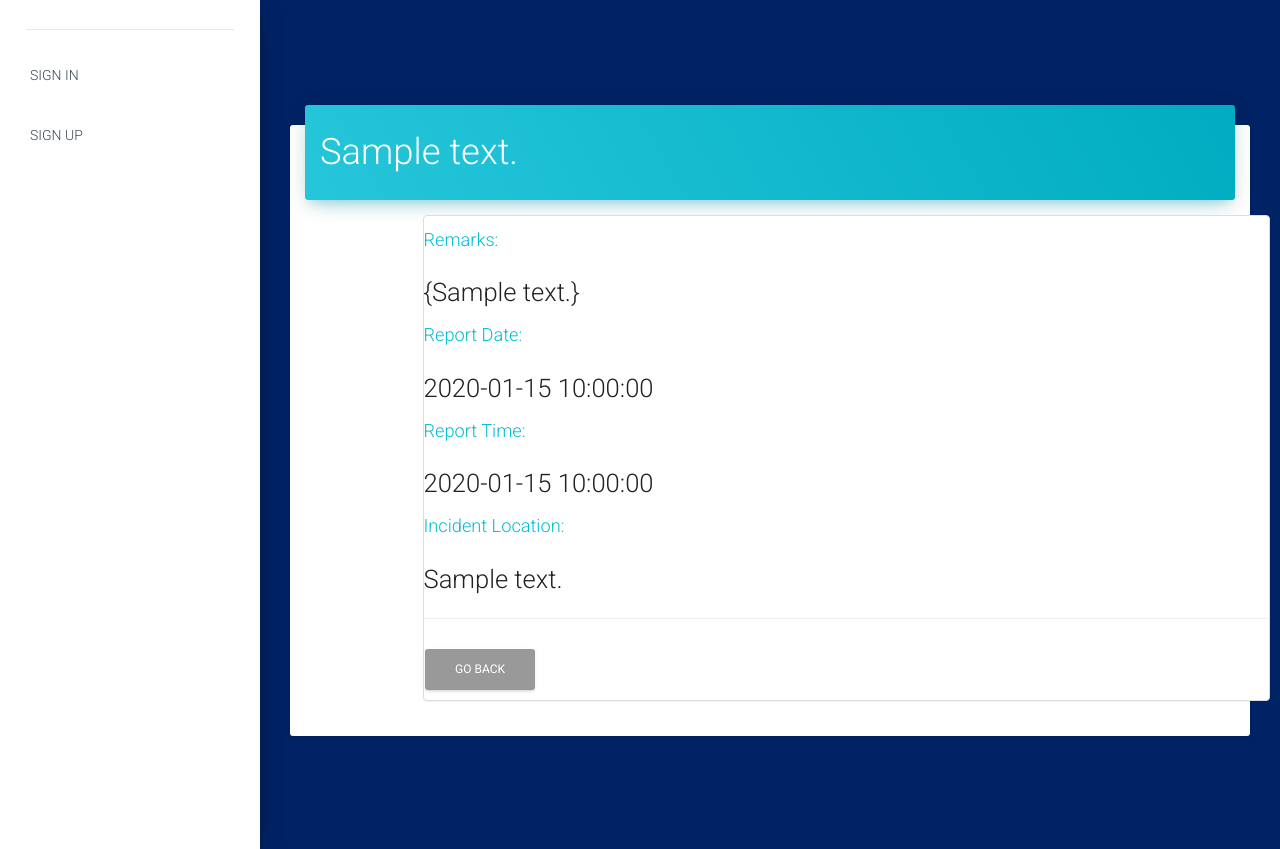
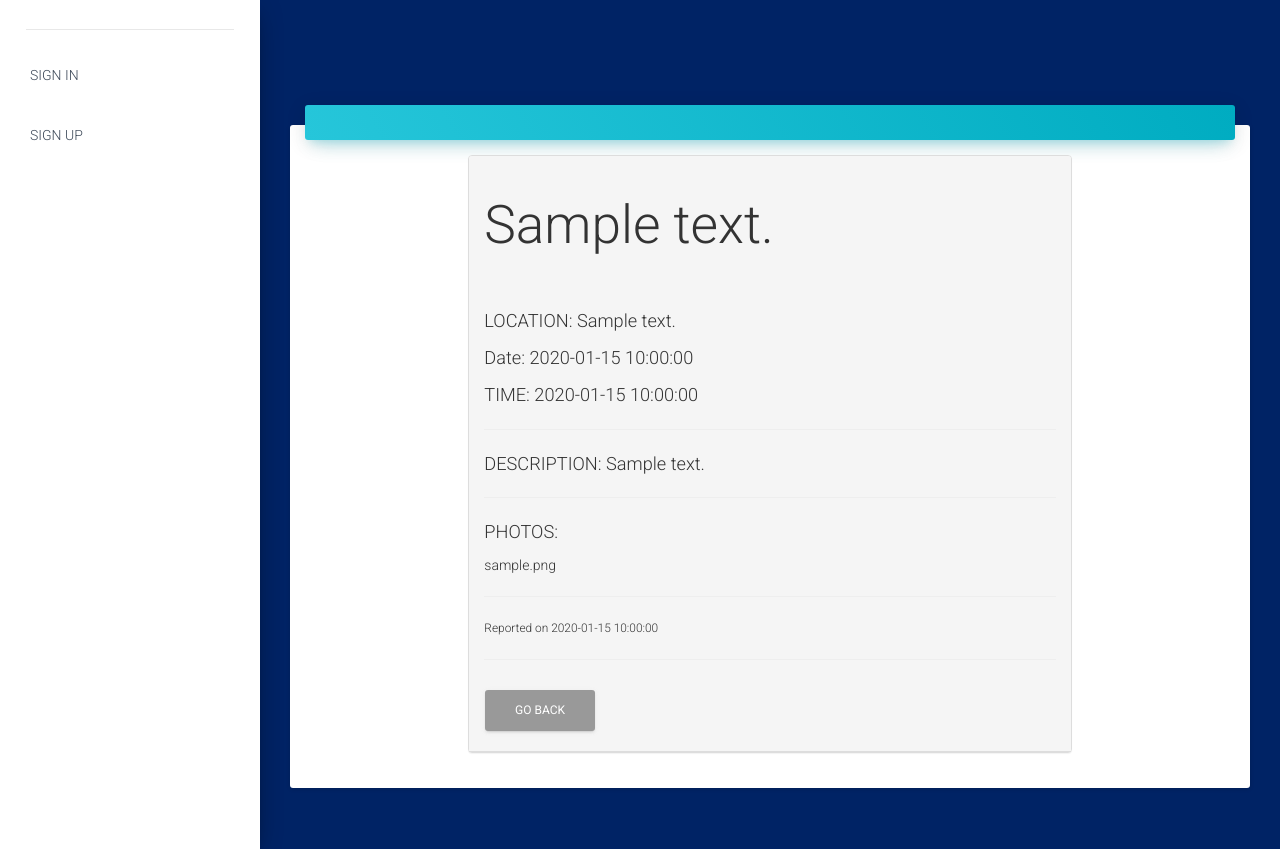
Before and after one commit to rehamsnow/magreport-web-, a Laravel app: template lsapp/resources/views/report/show.blade.php in a window 1280 px wide. Run offline with Laravel 8, Linux system fonts and the light colour scheme; the template is opened without the code that fills it: most values are stand-ins (such as "Sample title", 1, 10 or a date in 2020); settings files or empty folders that the repository lacks are supplied; some libraries are stand-ins or nearby versions.

Commit message:
fixed show reports

```diff
--- a/lsapp/resources/views/report/index.blade.php
+++ b/lsapp/resources/views/report/index.blade.php
@@ -8,7 +8,7 @@
     @if(count($inc_reports) > 0)
         @foreach($inc_reports as $inc_reports)
             <div class="well well-sm">
-                <h4><a href="/report/{{$inc_reports->rep_id}}">{{$inc_reports->rep_desc}}</a></h4>
+                <h4>{{$inc_reports->rep_desc}}</h4>
             <small>Reported on {{$inc_reports->rep_time}}, {{$inc_reports->rep_date}}</small>
             </div>
         @endforeach
--- a/lsapp/resources/views/report/show.blade.php
+++ b/lsapp/resources/views/report/show.blade.php
@@ -1,26 +1,33 @@
 @extends('layouts.template')
 
-@section('header')
-<h2 class="title">{{$inc_reports->inc_desc}}</h2>
-@endsection
+@section('content')
 
-@section('content')
-<div class="container">
         <div class="row">
-        <div class="col-md-9 col-md-offset-1">
+                <div class="col-md-8 col-md-offset-2">
                         <div class="panel panel-default">
-                    <div>
-                        <h4 class="text-info">Remarks:<h3>{{!!$inc_reports->rep_desc!!}}</h3></h4>
+                            <div class="panel-heading">
+                                <h1>{{$inc_reports->inc_desc}}</h1>
+                                <br>
+                                <div><h4>LOCATION:
+                                        {!!$inc_reports->rep_address!!}</h4>
+                                </div>
+                                <div><h4>Date:
+                                        {!!$inc_reports->rep_date!!}</h4>
+                                </div>
+                                <div><h4>TIME:
+                                        {!!$inc_reports->rep_time!!}</h4>
+                                </div>
+                                <hr>
+                                <div><h4>DESCRIPTION:
+                                        {!!$inc_reports->rep_desc!!}</h4>
+                                </div>
+                                <hr>
+                                <div><h4>PHOTOS: </h4>
+                                        {!!$inc_reports->rep_img1!!}
                                 </div>
                                 <div>
-                        <h4 class="text-info">Report Date: <h3>{!!$inc_reports->rep_date!!}</h3></h4>
-                    </div>
-                    <div>
-                        <h4 class="text-info">Report Time: <h3>{!!$inc_reports->rep_time!!}</h3></h4>
-                    </div>
-                    <div>
-                        <h4 class="text-info">Incident Location: <h3>{!!$inc_reports->rep_address!!}</h3></h4>
-                    </div>
+                                <hr>
+                                <small>Reported on {{$inc_reports->rep_date}}</small>
                                 <hr>
                                 <a href="/report" class="btn btn-default">Go Back</a>
                             </div>
```
Lines whose indentation alone changed are shown as unchanged.
